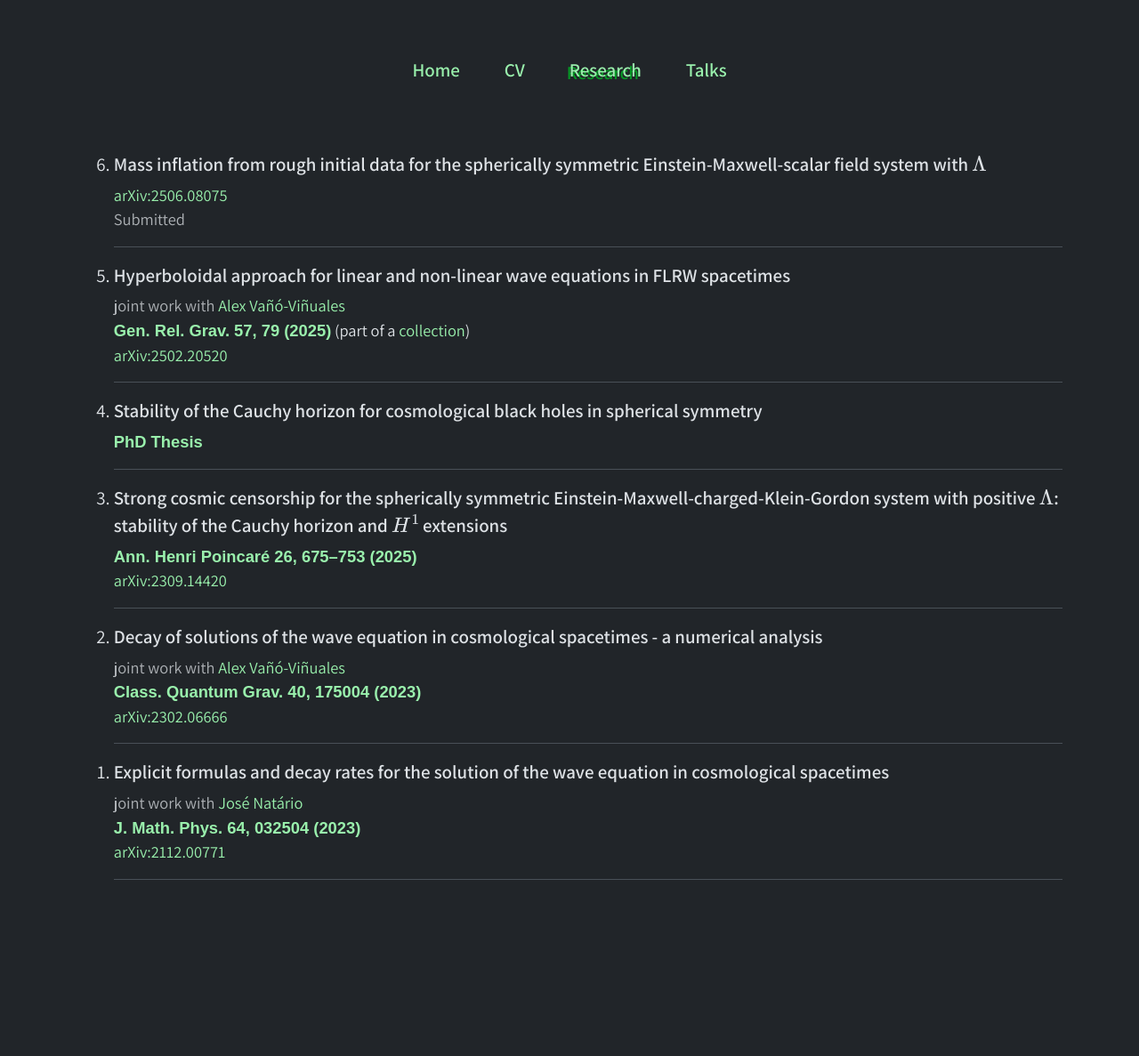
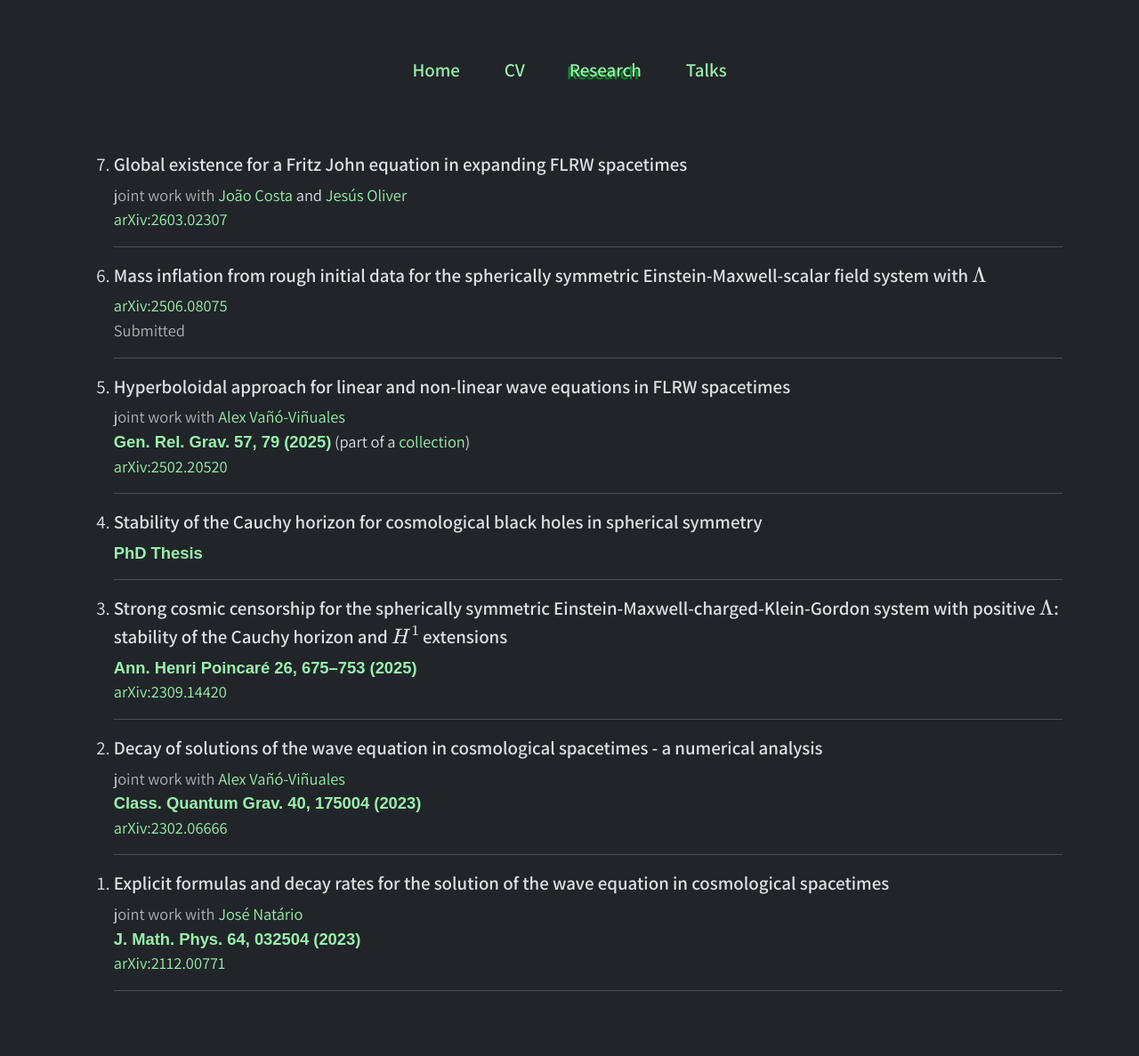
Before and after one commit to flavio-rossetti/flavio-rossetti.github.io, a Jekyll site: the page built from research.html, in a window 1280 px wide. Shown: the whole page at 89% size. Built offline with Jekyll 4.4.1, drawn with Linux system fonts in a browser that asks for light colours; nearby versions of some CDN libraries; some web fonts are replaced; formulas are drawn with MathJax 3; before the commit the page ends 1062 px from its top, so only the background shows below that.

Commit message:
new paper

```diff
--- a/research.html
+++ b/research.html
@@ -15,6 +15,16 @@ description: Flavio Rossetti is a postdoctoral research fellow at GSSI, in L'Aqu
 <main>
 
   <ol class="ollist" reversed style="margin-top: 2%; font-size: min(5vw, 1em);">
+    <li class="border-bottom li-padding">
+      <div class="fontweight600">Global existence for a Fritz John equation in expanding FLRW spacetimes</div>
+      <div  class="small"><span class="text-muted">joint work with</span> <a target="_blank" href="https://ciencia.iscte-iul.pt/authors/joao-lopes-costa/"><span>João Costa</span></a> and <a href="https://www.csueastbay.edu/directory/profiles/math/oliverjesus.html" target="_blank"><span>Jesús Oliver</span></a></div>
+      <div  class="small">
+        <a target="_blank" class="main_color text-decoration-none rounded" href="https://arxiv.org/abs/2603.02307">
+        <span>arXiv:2603.02307</span>
+      </a>
+    </div>
+    <div  class="small"><span class="text-muted"><!--Submitted--></span></div>
+    </li>
     <li class="border-bottom li-padding">
       <div class="fontweight600">Mass inflation from rough initial data for the spherically symmetric Einstein-Maxwell-scalar field system with \( \Lambda \)</div>
       <div  class="small">
```
